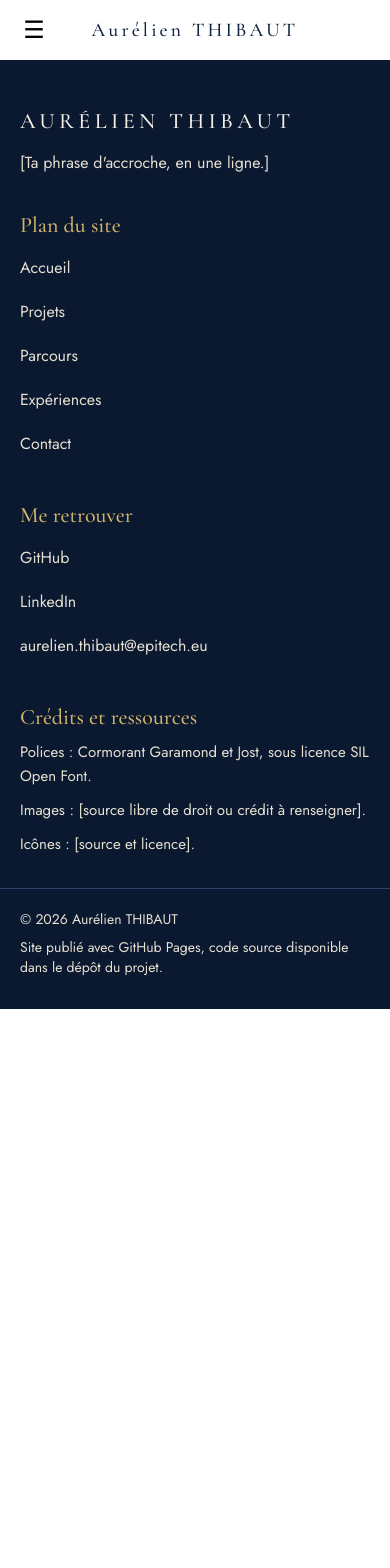
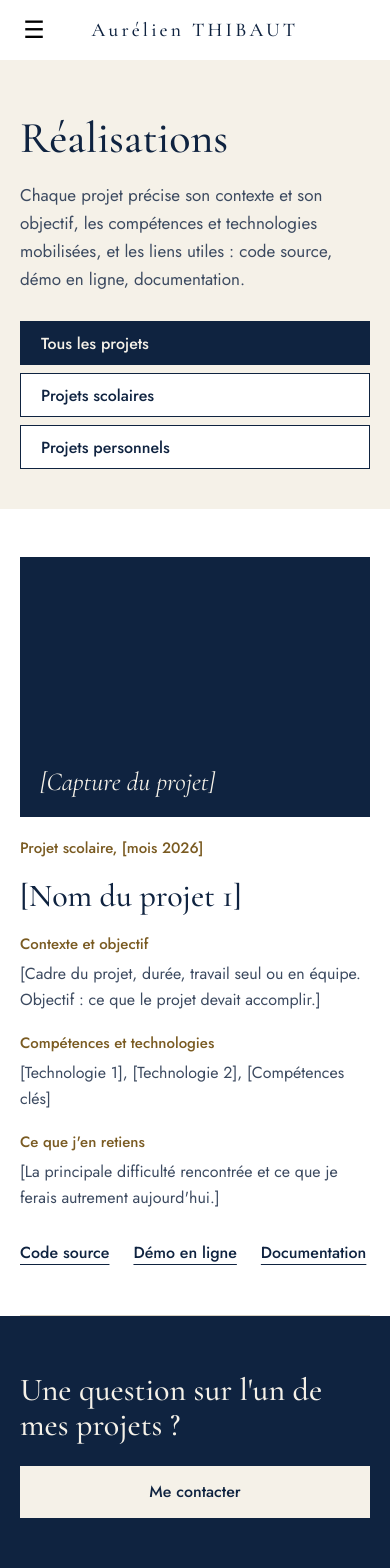
Before and after one commit to Aure-0411/Portfolio, a React (Vite) app: page /projets in a window 390 px wide. Shown: the top 1568 px of the page. Before the commit the page ends 1009 px from the top, so only its background shows below. Built offline with nearby package versions, Linux system fonts and the light colour scheme.

Commit message:
Starting the projects page

```diff
--- a/src/App.jsx
+++ b/src/App.jsx
@@ -10,8 +10,8 @@ export default function App() {
     <a className="skip-link" href="#contenu">Aller au contenu</a>
     <Header/>
     <Routes>
-    < Route path="/" element={<Home/>} />
-    < Route path="/projects" element={<Projects/>} />
+    <Route path="/" element={<Home/>}/>
+    <Route path="/projets" element={<Projects/>}/>
     </Routes>
     <Footer/>
     </>
--- a/src/Pages/Projects.css
+++ b/src/Pages/Projects.css
@@ -0,0 +1,285 @@
+/* Partie 1 - En-tête et filtres */
+
+.projects-hero {
+    background-color: var(--color-cream);
+}
+
+.projects-hero__inner {
+    max-width: 80rem;
+    margin: 0 auto;
+    padding: 5.5rem 2.5rem 4.5rem;
+}
+
+.projects-hero__title {
+    margin: 0;
+    font-family: var(--font-titles);
+    font-weight: 500;
+    font-size: clamp(2.875rem, 6vw, 5rem);
+    line-height: 1.02;
+}
+
+.projects-hero__text {
+    margin: 1.5rem 0 0;
+    max-width: 38.75rem;
+    font-size: 1.1875rem;
+    line-height: 1.65;
+    color: var(--color-salte);
+}
+
+.projects-hero__filters {
+    display: flex;
+    flex-wrap: wrap;
+    gap: 0.75rem;
+    margin-top: 2.5rem;
+}
+
+.projects-hero__filter {
+    min-height: 2.75rem;
+    padding: 0 1.5rem;
+    border: 1px solid var(--color-navy);
+    background-color: white;
+    color: var(--color-navy);
+    font-family: var(--font-texts-links);
+    font-size: 1rem;
+    font-weight: 500;
+    cursor: pointer;
+}
+
+.projects-hero__filter--active {
+    background-color: var(--color-navy);
+    color: var(--color-cream);
+}
+
+.projects-hero__filter:focus-visible {
+    outline: 0.18rem solid var(--color-brown);
+    outline-offset: 0.2rem;
+}
+
+/* Partie 2 - Liste des projets */
+
+.projects-list {
+    max-width: 80rem;
+    margin: 0 auto;
+    padding: 1.5rem 2.5rem 2.5rem;
+}
+
+.project {
+    display: flex;
+    flex-wrap: wrap;
+    gap: 3.5rem;
+    padding: 4rem 0;
+    border-bottom: 1px solid var(--color-light-grey);
+}
+
+.project:nth-child(even) {
+    flex-direction: row-reverse;
+}
+
+.project__media {
+    flex: 1 1 18rem;
+    min-height: 30rem;
+    display: flex;
+    align-items: flex-end;
+    padding: 1.75rem;
+}
+
+.project__placeholder {
+    font-family: var(--font-titles);
+    font-style: italic;
+    font-size: 1.875rem;
+    color: var(--color-cream);
+}
+
+.project__media--navy {
+    background-color: var(--color-navy);
+}
+
+.project__media--blue {
+    background-color: var(--color-blue);
+}
+
+.project__media--light {
+    background-color: var(--color-blue-light);
+}
+
+.project__body {
+    flex: 1 1 18rem;
+    display: flex;
+    flex-direction: column;
+    justify-content: center;
+    gap: 1.375rem;
+}
+
+.project__tag {
+    margin: 0;
+    font-size: 0.9375rem;
+    font-weight: 500;
+    color: var(--color-gold-dark);
+}
+
+.project__title {
+    margin: 0;
+    font-family: var(--font-titles);
+    font-weight: 500;
+    font-size: 2.75rem;
+    line-height: 1.06;
+}
+
+.project__label {
+    margin: 0 0 0.375rem;
+    font-size: 0.9375rem;
+    font-weight: 500;
+    color: var(--color-gold-dark);
+}
+
+.project__text {
+    margin: 0;
+    font-size: 1.0625rem;
+    line-height: 1.65;
+    color: var(--color-salte);
+}
+
+.project__links {
+    display: flex;
+    flex-wrap: wrap;
+    gap: 0.5rem 1.75rem;
+}
+
+.project__link {
+    display: inline-flex;
+    align-items: center;
+    min-height: 2.75rem;
+    color: var(--color-navy);
+    font-size: 1rem;
+    font-weight: 500;
+    text-decoration: underline;
+    text-underline-offset: 0.375rem;
+}
+
+.project__link:focus-visible {
+    outline: 0.18rem solid var(--color-brown);
+}
+
+/* Partie 3 - Invitation à me contacter */
+
+.projects-cta {
+    background-color: var(--color-navy);
+    color: var(--color-cream);
+}
+
+.projects-cta__inner {
+    max-width: 55rem;
+    margin: 0 auto;
+    padding: 5.5rem 2.5rem;
+    display: flex;
+    flex-direction: column;
+    align-items: center;
+    gap: 1.5rem;
+    text-align: center;
+}
+
+.projects-cta__title {
+    margin: 0;
+    font-family: var(--font-titles);
+    font-weight: 500;
+    font-size: clamp(2rem, 4vw, 3rem);
+    line-height: 1.1;
+}
+
+.projects-cta__button {
+    display: inline-flex;
+    align-items: center;
+    justify-content: center;
+    min-height: 3.25rem;
+    padding: 0 2.25rem;
+    background-color: var(--color-cream);
+    color: var(--color-navy);
+    text-decoration: none;
+    font-weight: 500;
+}
+
+.projects-cta__button:focus-visible {
+    outline: 0.18rem solid var(--color-gold-light);
+    outline-offset: 0.2rem;
+}
+
+/* Partie 4 - Responsive */
+
+@media (max-width: 48rem) {
+    .projects-hero__inner {
+        padding: 3.5rem 1.25rem 2.5rem;
+    }
+
+    .projects-hero__title {
+        font-size: 2.75rem;
+    }
+
+    .projects-hero__text {
+        margin-top: 1.25rem;
+        font-size: 1.0625rem;
+    }
+
+    .projects-hero__filters {
+        flex-direction: column;
+        gap: 0.5rem;
+        margin-top: 1.75rem;
+    }
+
+    .projects-hero__filter {
+        width: 100%;
+        padding: 0 1.25rem;
+        text-align: left;
+    }
+
+    .projects-list {
+        padding: 0.5rem 1.25rem 0;
+    }
+
+    .project,
+    .project:nth-child(even) {
+        flex-direction: column;
+        gap: 1.25rem;
+        padding: 2.5rem 0;
+    }
+
+    .project__media {
+        flex: none;
+        min-height: 16.25rem;
+    }
+
+    .project__body {
+        flex: none;
+        gap: 1.25rem;
+    }
+
+    .project__title {
+        font-size: 2rem;
+    }
+
+    .project__text {
+        font-size: 1rem;
+        line-height: 1.6;
+    }
+
+    .project__links {
+        gap: 0 1.5rem;
+    }
+
+    .projects-cta__inner {
+        padding: 3.5rem 1.25rem;
+        align-items: stretch;
+        text-align: left;
+    }
+
+    .projects-cta__title {
+        font-size: 2rem;
+    }
+
+        .project__media {
+        padding: 1.25rem;
+    }
+
+    .project__placeholder {
+        font-size: 1.625rem;
+    }
+}
--- a/src/Pages/Projects.jsx
+++ b/src/Pages/Projects.jsx
@@ -7,10 +7,66 @@ export default function Projects () {
             <main id="contenu">
 
                 <section className="projects-hero">
+                    <div className="projects-hero__inner">
                     <h1 className="projects-hero__title">Réalisations</h1>
                     <p className="projects-hero__text">Chaque projet précise son contexte et son objectif, les compétences et technologies mobilisées, et les liens utiles : code source, démo en ligne, documentation.</p>
+                    <div className="projects-hero__filters" role="group" aria-label="Filtrer les projets">
+                        <button type="button" className="projects-hero__filter projects-hero__filter--active">Tous les projets</button>
+                        <button type="button" className="projects-hero__filter">Projets scolaires</button>
+                        <button type="button" className="projects-hero__filter">Projets personnels</button>
+                    </div>
+                    </div>
                 </section>
 
-            </main>
+                <section className="projects-list" aria-label="Liste des projets">
+
+                    <article className="project" id="projet-1">
+
+                    <div className="project__media project__media--navy">
+                        <span className="project__placeholder" aria-hidden="true">[Capture du projet]</span>
+                    </div>
+
+                    <div className="project__body">
+
+                        <p className="project__tag">Projet scolaire, [mois 2026]</p>
+                        <h2 className="project__title">[Nom du projet 1]</h2>
+
+                        <div>
+                            <h3 className="project__label">Contexte et objectif</h3>
+                            <p className="project__text">[Cadre du projet, durée, travail seul ou en équipe. Objectif : ce que le projet devait accomplir.]</p>
+                        </div>
+
+                        <div>
+                            <h3 className="project__label">Compétences et technologies</h3>
+                            <p className="project__text">[Technologie 1], [Technologie 2], [Compétences clés]</p>
+                        </div>
+
+                        <div>
+                            <h3 className="project__label">Ce que j'en retiens</h3>
+                            <p className="project__text">[La principale difficulté rencontrée et ce que je ferais autrement aujourd'hui.]</p>
+                        </div>
+
+                        <div className="project__links">
+                            <a className="project__link" href="#" aria-label="Code source de [Nom du projet 1">Code source</a>
+                            <a className="project__link" href="#" aria-label="Démo en ligne de [Nom du projet 1">Démo en ligne</a>
+                            <a className="project__link" href="#" aria-label="Documentation de [Nom du projet 1]">Documentation</a>
+                        </div>
+
+                    </div>
+                    </article>
+
+                </section>
+
+                <section className="projects-cta" aria-labelledby="projects-cta-title">
+
+                    <div className="projects-cta__inner">
+                        <h2 id="projects-cta-title" className="projects-cta__title">Une question sur l'un de mes projets ?</h2>
+                        <a className="projects-cta__button" href="/contact">Me contacter</a>
+                    </div>
+
+                </section>
+
+</main>
+
         )
 }
```
